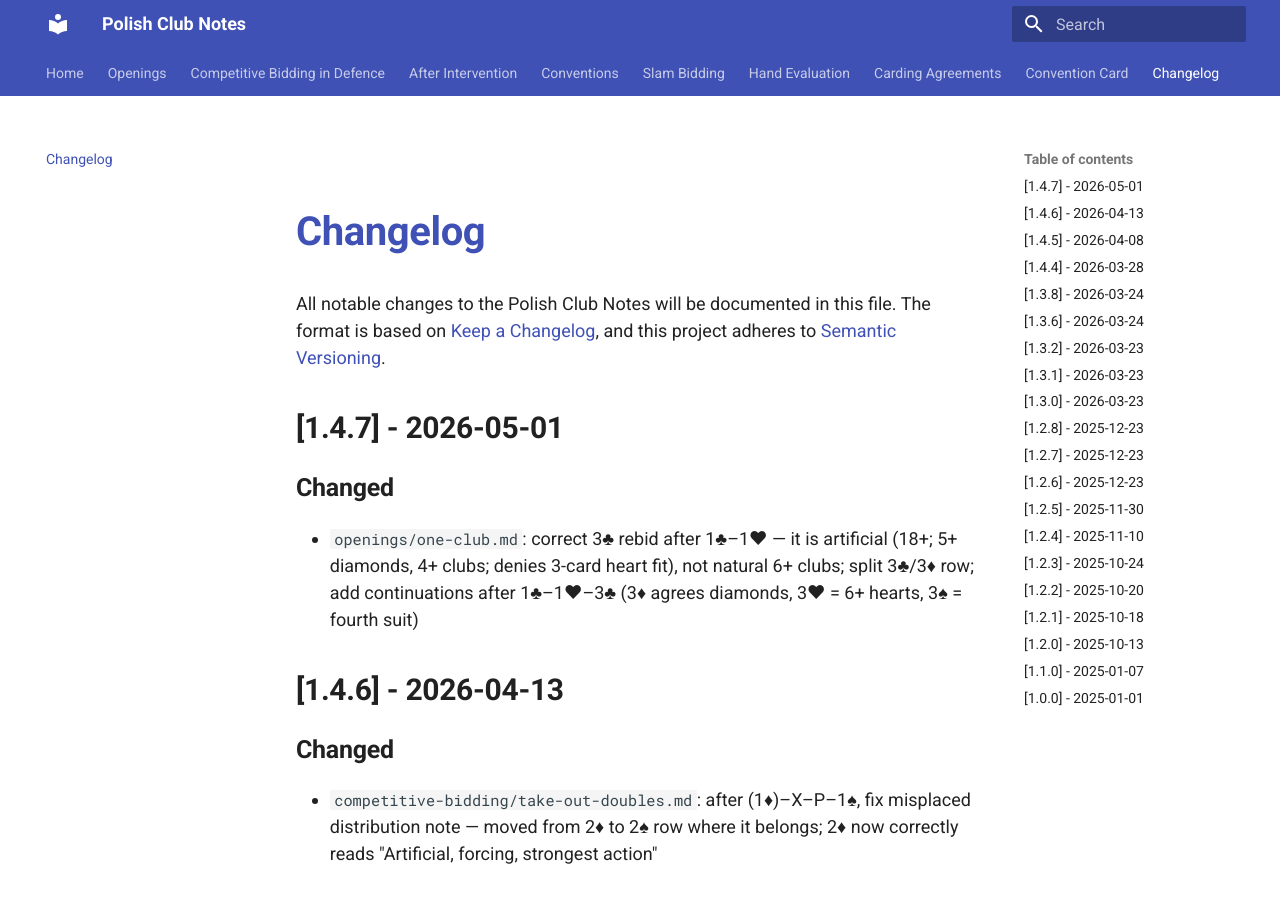
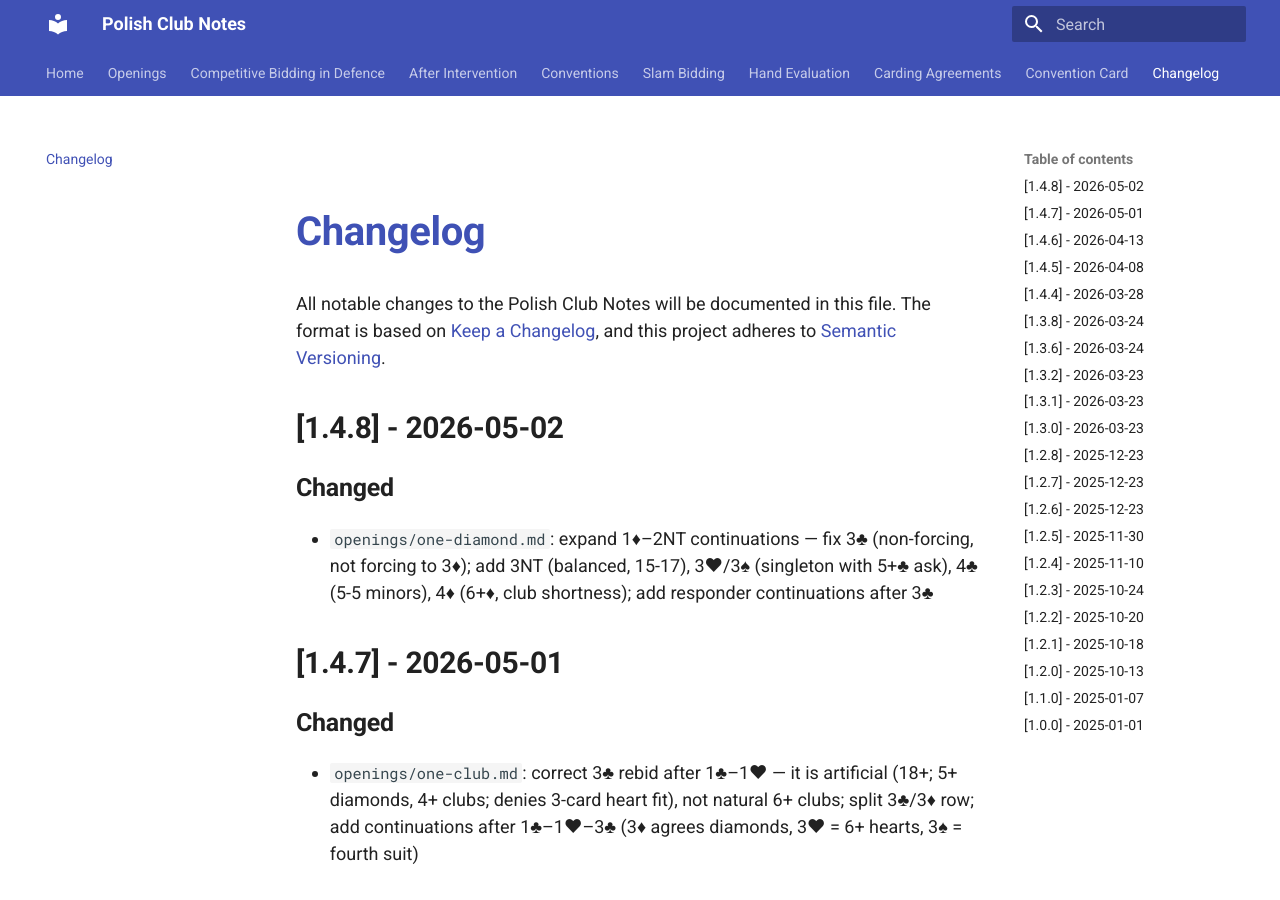
Before and after one commit to glindstrom/polish-club-notes, an MkDocs documentation site: the page built from docs/changelog.md, in a window 1280 px wide and 900 px high. Built offline with MkDocs 1.6.1 and Material for MkDocs 9.7.7, drawn with Linux system fonts in a browser that asks for light colours.

Commit message:
docs: expand 1♦–2NT continuations with opener rebids and responder follow-ups (v1.4.8)
Co-Authored-By: Claude Sonnet 4.6 <noreply@anthropic.com>

```diff
--- a/docs/changelog.md
+++ b/docs/changelog.md
@@ -2,6 +2,10 @@
 All notable changes to the Polish Club Notes will be documented in this file.
 The format is based on [Keep a Changelog](https://keepachangelog.com/en/1.0.0/),
 and this project adheres to [Semantic Versioning](https://semver.org/spec/v2.0.0.html).
+
+## [1.4.8] - 2026-05-02
+### Changed
+- `openings/one-diamond.md`: expand 1♦–2NT continuations — fix 3♣ (non-forcing, not forcing to 3♦); add 3NT (balanced, 15-17), 3♥/3♠ (singleton with 5+♣ ask), 4♣ (5-5 minors), 4♦ (6+♦, club shortness); add responder continuations after 3♣
 
 ## [1.4.7] - 2026-05-01
 ### Changed
```
Also changed, not shown: docs/openings/one-diamond.md (+19 -4 lines).
